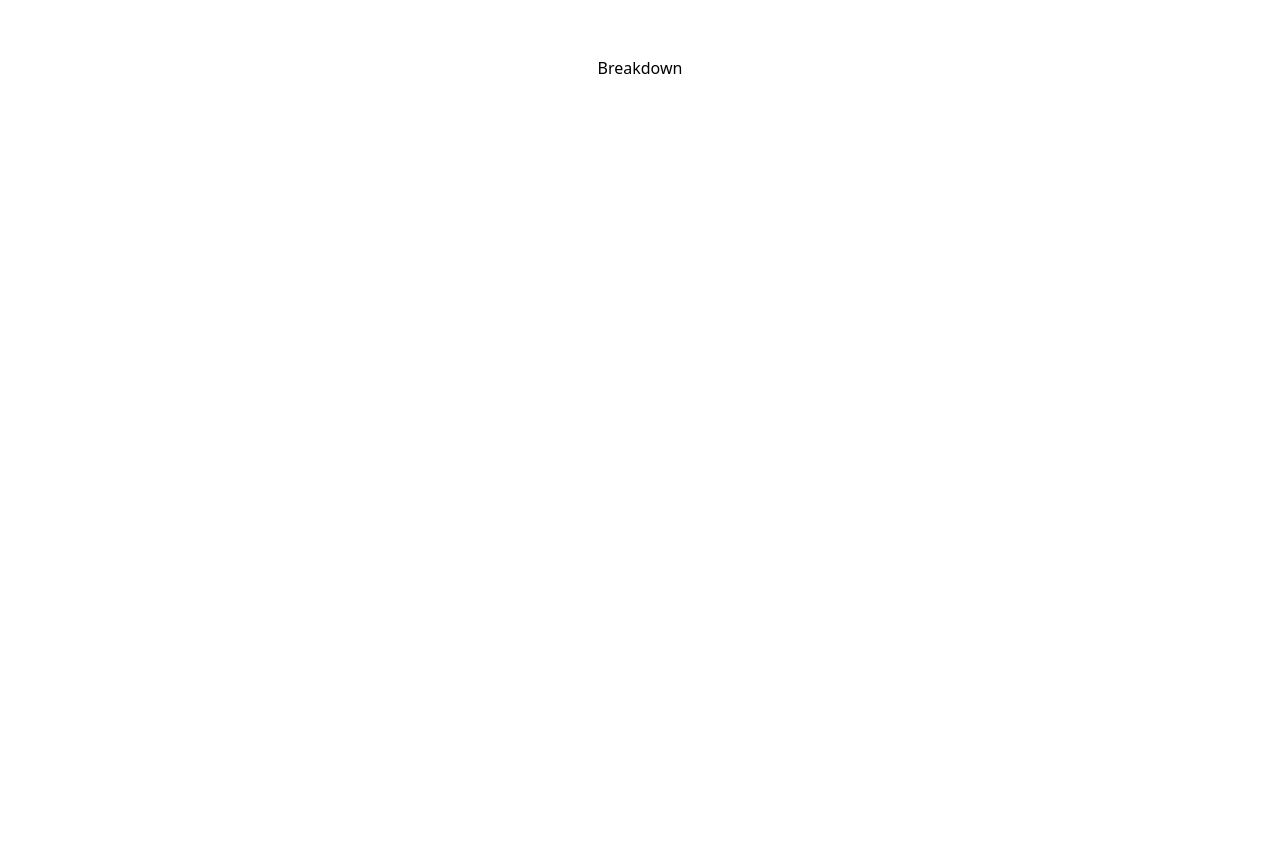
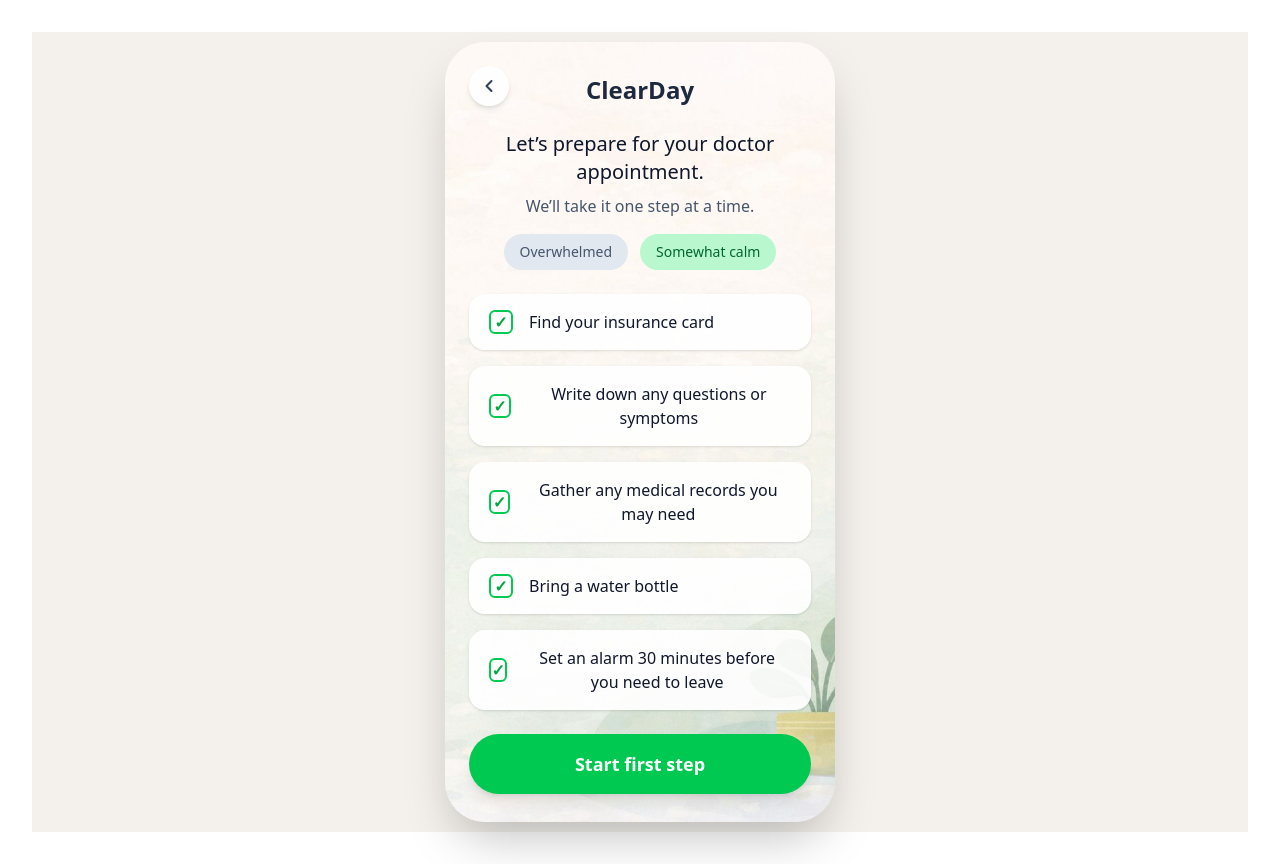
Before and after one commit to bka81/telus-hackathon, a React (Vite) app: page /breakdown in a window 1280 px wide. Before the commit the page ends 800 px from the top, so only its background shows below. Built offline with nearby package versions, Linux system fonts and the light colour scheme.

Commit message:
inital mockup of task breakdown page.

```diff
--- a/src/pages/Breakdown.jsx
+++ b/src/pages/Breakdown.jsx
@@ -1,3 +1,124 @@
+import { Link } from "react-router-dom";
+import bgImage from "../assets/images/task-breakdown.jpg";
+
 export default function Breakdown() {
-  return <div className="p-6">Breakdown</div>;
+  const tasks = [
+    "Find your insurance card",
+    "Write down any questions or symptoms",
+    "Gather any medical records you may need",
+    "Bring a water bottle",
+    "Set an alarm 30 minutes before you need to leave",
+  ];
+
+  return (
+    /* OUTSIDE BEIGE */
+    <div className="min-h-screen bg-[#F4F1EC] flex items-center justify-center px-4 font-sans">
+
+      {/* PHONE */}
+      <div className="relative w-full max-w-[390px] h-[780px] rounded-[2.5rem] overflow-hidden shadow-2xl">
+        <Link
+  to="/"
+  className="
+    absolute
+    top-6
+    left-6
+    z-20
+    w-10
+    h-10
+    rounded-full
+    bg-white/90
+    flex
+    items-center
+    justify-center
+    shadow-md
+    text-slate-700
+    hover:bg-white
+    transition
+    active:scale-95
+  "
+  aria-label="Go back home"
+>
+  <svg
+    xmlns="http://www.w3.org/2000/svg"
+    width="20"
+    height="20"
+    viewBox="0 0 24 24"
+    fill="none"
+    stroke="currentColor"
+    strokeWidth="2.5"
+    strokeLinecap="round"
+    strokeLinejoin="round"
+  >
+    <path d="M15 18l-6-6 6-6" />
+  </svg>
+</Link>
+
+
+        {/* BACKGROUND IMAGE — VISIBLE */}
+        <div
+          className="absolute inset-0 bg-cover bg-center"
+          style={{ backgroundImage: `url(${bgImage})` }}
+        />
+
+        {/* CONTENT LAYER */}
+        <div className="relative z-10 flex flex-col h-full px-6">
+
+          {/* HEADER */}
+          <header className="pt-8 text-center">
+            <h1 className="text-2xl font-semibold text-slate-800">
+              ClearDay
+            </h1>
+          </header>
+
+          {/* INTRO */}
+          <div className="pt-6 pb-4 text-center space-y-2">
+            <p className="text-xl font-medium text-slate-900">
+              Let’s prepare for your doctor appointment.
+            </p>
+            <p className="text-slate-600">
+              We’ll take it one step at a time.
+            </p>
+          </div>
+
+          {/* MOOD */}
+          <div className="flex justify-center gap-3 pb-6">
+            <span className="px-4 py-2 rounded-full bg-slate-200 text-slate-600 text-sm font-medium">
+              Overwhelmed
+            </span>
+            <span className="px-4 py-2 rounded-full bg-green-200 text-green-800 text-sm font-medium">
+              Somewhat calm
+            </span>
+          </div>
+
+          {/* TASK LIST */}
+          <div className="flex-1 space-y-4">
+            {tasks.map((task, i) => (
+              <div
+                key={i}
+                className="flex items-center gap-4 bg-white/90 rounded-2xl px-5 py-4 shadow-sm"
+              >
+                <div className="w-6 h-6 rounded-md border-2 border-green-500 flex items-center justify-center text-green-600 font-bold">
+                  ✓
+                </div>
+                <p className="text-slate-900 font-medium">
+                  {task}
+                </p>
+              </div>
+            ))}
+          </div>
+
+          {/* CTA */}
+          <div className="pb-8 pt-6">
+            <Link
+              to="/focus"
+              className="block text-center bg-green-500 text-white font-semibold text-lg py-4 rounded-full shadow-lg hover:bg-green-600 transition active:scale-95"
+            >
+              Start first step
+            </Link>
+          </div>
+
+        </div>
+      </div>
+    </div>
+  );
 }
```
Also changed, not shown: 1 other file (tests, documents, lock files or other folders).
